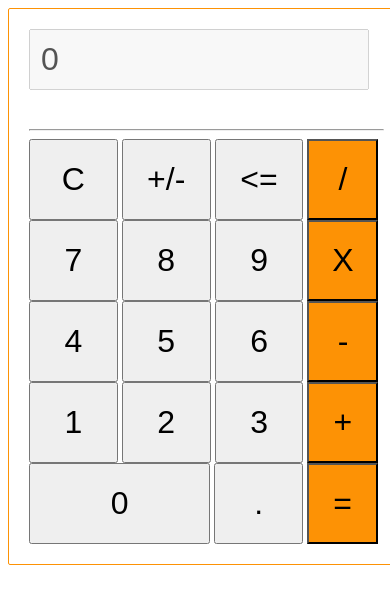
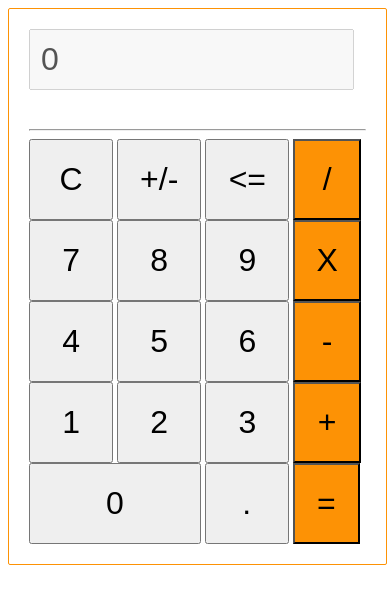
Before and after one commit to nmn1406/calculator, a plain HTML site: page index.html in a window 390 px wide. Drawn offline with Linux system fonts and the light colour scheme.

Commit message:
Add files via upload

```diff
--- a/index.html
+++ b/index.html
@@ -4,6 +4,7 @@
     <meta charset="UTF-8">
     <meta http-equiv="X-UA-Compatible" content="IE=edge">
     <meta name="viewport" content="width=device-width, initial-scale=1.0">
+    <meta name="description" content="This is a basic calculator and can be used for some basic calculations">
     <title>Calculator</title>
     <link rel="icon" href="calc_icon.png" type="image/png">
     <link rel="stylesheet" href="style.css">
@@ -14,35 +15,38 @@
             <input type="text" class="input" value="0" disabled>
             <hr style="margin-top: 100px;">
             <div>
-            <button class="numbers">C</button>
-            <button class="numbers">+/-</button>
-            <button class="numbers"><=</button>
-            <button class="operator">/</button>
+            <button class="numbers" onclick="playAudio()">C</button>
+            <button class="numbers" onclick="playAudio()">+/-</button>
+            <button class="numbers" onclick="playAudio()"><=</button>
+            <button class="operator" onclick="playAudio()">/</button>
 
-            <button class="numbers">7</button>
-            <button class="numbers">8</button>
-            <button class="numbers">9</button>
-            <button class="operator">X</button>
+            <button class="numbers" onclick="playAudio()">7</button>
+            <button class="numbers" onclick="playAudio()">8</button>
+            <button class="numbers" onclick="playAudio()">9</button>
+            <button class="operator" onclick="playAudio()">X</button>
 
-            <button class="numbers">4</button>
-            <button class="numbers">5</button>
-            <button class="numbers">6</button>
-            <button class="operator">-</button>
+            <button class="numbers" onclick="playAudio()">4</button>
+            <button class="numbers" onclick="playAudio()">5</button>
+            <button class="numbers" onclick="playAudio()">6</button>
+            <button class="operator" onclick="playAudio()">-</button>
 
-            <button class="numbers">1</button>
-            <button class="numbers">2</button>
-            <button class="numbers">3</button>
-            <button class="operator">+</button>
+            <button class="numbers" onclick="playAudio()">1</button>
+            <button class="numbers" onclick="playAudio()">2</button>
+            <button class="numbers" onclick="playAudio()">3</button>
+            <button class="operator" onclick="playAudio()">+</button>
 
 
-            <button class="zero">0</button>
-            <button class="decimal">.</button>
-            <button class="operator">=</button>
+            <button class="zero" onclick="playAudio()">0</button>
+            <button class="decimal" onclick="playAudio()">.</button>
+            <button class="operator" onclick="playAudio()">=</button>
 
             </div>
-
-
-
+    <script>
+        function playAudio(){
+            var audio = new Audio('click.wav');
+            audio.play();
+        }
+    </script>
 
 
 
--- a/style.css
+++ b/style.css
@@ -44,12 +44,13 @@
 
 @media screen and (max-width: 480px) {
     .main {
-      width: 95%;
+      width: 90%;
     }
     .input{
         width:80%;
     }
   }
+
   @media screen and (min-width: 481px) and (max-width: 930px) {
     .main {
       width: 80%;
```
Also changed, not shown: 1 other file.
